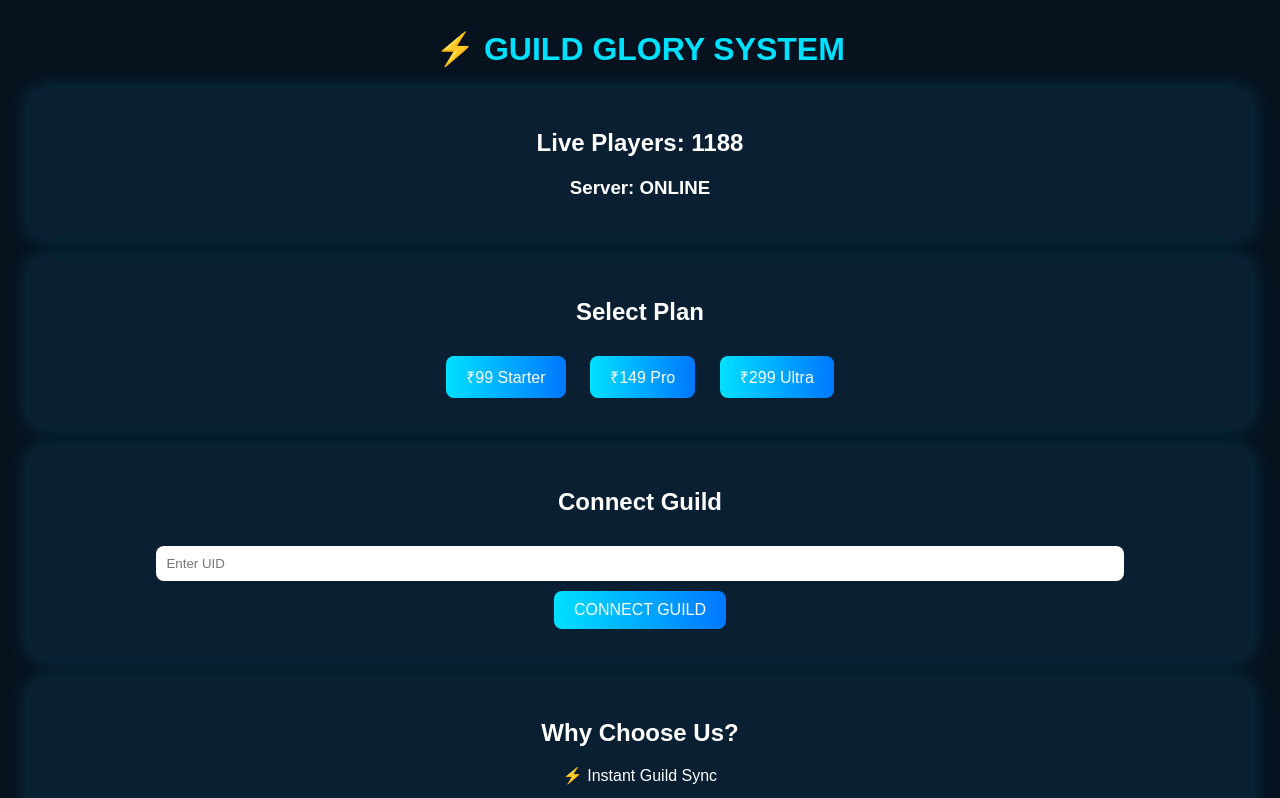
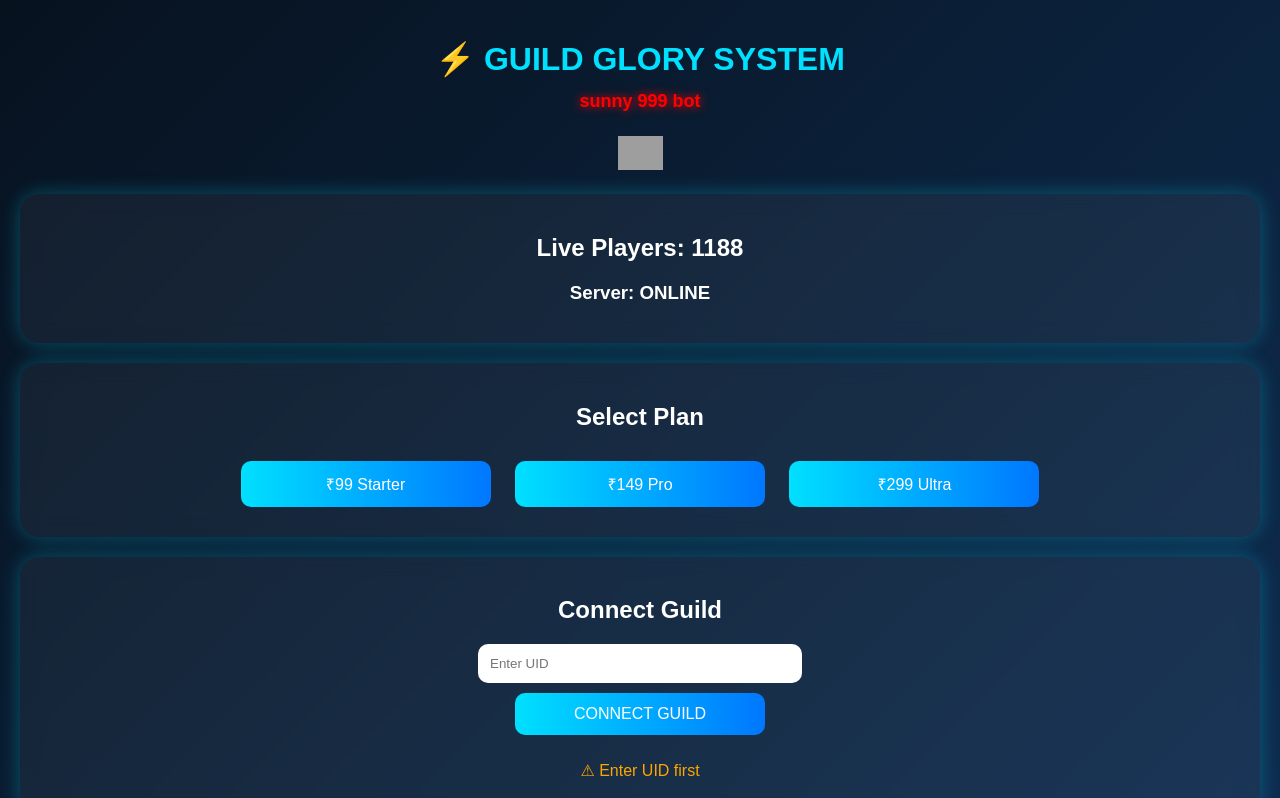
Before and after one commit to osmsk307-collab/sunny999bot, a plain HTML site: page index.html in a window 1280 px wide. Both pictures are taken after a click on the button "CONNECT GUILD". Shown: the top 798 px of the page. Drawn offline with Linux system fonts and the light colour scheme; grey boxes are pictures that could not be loaded.

Commit message:
Update index.html

```diff
--- a/index.html
+++ b/index.html
@@ -2,32 +2,55 @@
 <html>
 <head>
 <title>Guild Glory System</title>
+<meta name="viewport" content="width=device-width, initial-scale=1.0">
 
 <style>
 body{
-  background:#07121f;
+  margin:0;
+  background:linear-gradient(135deg,#07121f,#0f3057);
   color:white;
   font-family:Arial;
   text-align:center;
 }
 
+#loading{
+  position:fixed;
+  width:100%;
+  height:100%;
+  background:#07121f;
+  display:flex;
+  justify-content:center;
+  align-items:center;
+  font-size:20px;
+  z-index:9999;
+}
+
 h1{
+  margin-top:40px;
   color:#00e0ff;
-  margin-top:30px;
+}
+
+.brand{
+  color:red;
+  font-size:18px;
+  text-shadow:0 0 10px red;
 }
 
 .card{
-  background:#0b1f33;
+  background:rgba(255,255,255,0.05);
+  backdrop-filter:blur(10px);
   padding:20px;
   margin:20px;
-  border-radius:15px;
-  box-shadow:0 0 20px #00e0ff33;
+  border-radius:20px;
+  box-shadow:0 0 20px rgba(0,224,255,0.3);
 }
 
 button{
-  padding:10px 20px;
+  padding:12px;
+  width:80%;
+  max-width:250px;
   border:none;
-  border-radius:8px;
+  border-radius:10px;
   margin:10px;
   font-size:16px;
   cursor:pointer;
@@ -36,24 +59,42 @@ button{
 }
 
 button:hover{
-  box-shadow:0 0 20px #00e0ff;
+  box-shadow:0 0 25px #00e0ff;
   transform:scale(1.05);
   transition:0.3s;
 }
 
 input{
-  padding:10px;
+  padding:12px;
   width:80%;
-  border-radius:8px;
+  max-width:300px;
+  border-radius:10px;
   border:none;
-  margin-top:10px;
+}
+
+footer{
+  margin-top:30px;
+  padding:20px;
+  font-size:14px;
+  opacity:0.7;
 }
 </style>
 </head>
 
 <body>
 
-<h1>⚡ GUILD GLORY SYSTEM</h1>
+<div id="loading">
+⚡ Loading Guild System...
+</div>
+
+<h1>
+⚡ GUILD GLORY SYSTEM <br>
+<span class="brand">sunny 999 bot</span>
+</h1>
+
+<a href="https://youtube.com" target="_blank">
+<img src="https://upload.wikimedia.org/wikipedia/commons/9/9f/Youtube%28amin%29.png" width="45">
+</a>
 
 <div class="card">
 <h2>Live Players: <span id="counter">1185</span></h2>
@@ -69,9 +110,10 @@ input{
 
 <div class="card">
 <h2>Connect Guild</h2>
-<input type="text" placeholder="Enter UID">
+<input type="text" id="uid" placeholder="Enter UID">
 <br>
 <button onclick="connectGuild()">CONNECT GUILD</button>
+<p id="status"></p>
 </div>
 
 <div class="card">
@@ -79,11 +121,11 @@ input{
 <p>⚡ Instant Guild Sync</p>
 <p>🛡 AI Protection</p>
 <p>🔥 Fast Boost Speed</p>
-<p>📡 Real Time Monitoring</p>
+<p>📊 Real-Time Monitoring</p>
 </div>
 
 <footer>
-<p>© 2026 Guild Glory System</p>
+© 2026 sunny 999 bot | All Rights Reserved
 </footer>
 
 <script>
@@ -96,11 +138,30 @@ setInterval(function(){
 
 setInterval(function(){
   let s = document.getElementById("serverStatus");
-  s.style.color = (s.style.color === "lime") ? "white" : "lime";
+  s.style.color = (s.style.color==="lime")?"white":"lime";
 },800);
 
 function connectGuild(){
-  alert("Guild Sync Started...");
+  let uid = document.getElementById("uid").value;
+  let status = document.getElementById("status");
+
+  if(uid===""){
+    status.innerText="⚠ Enter UID first";
+    status.style.color="orange";
+  } else {
+    status.innerText="⏳ Connecting...";
+    status.style.color="yellow";
+    setTimeout(function(){
+      status.innerText="✅ Guild Request Sent Successfully!";
+      status.style.color="lime";
+    },2000);
+  }
+}
+
+window.onload=function(){
+  setTimeout(function(){
+    document.getElementById("loading").style.display="none";
+  },1500);
 }
 </script>
 
```
